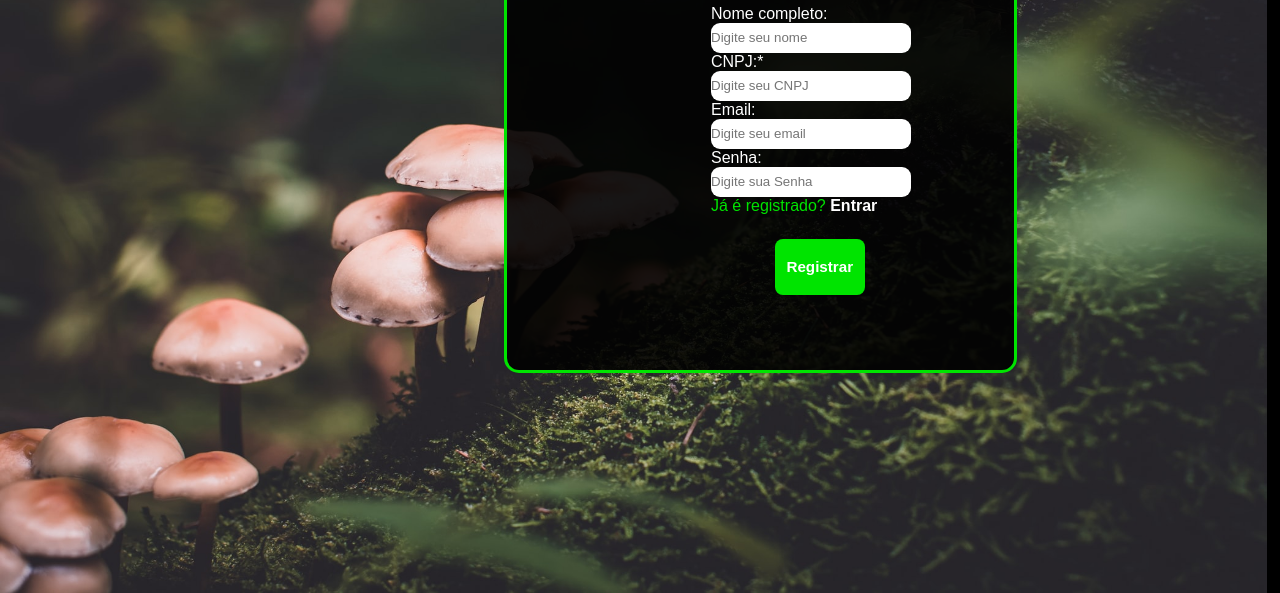
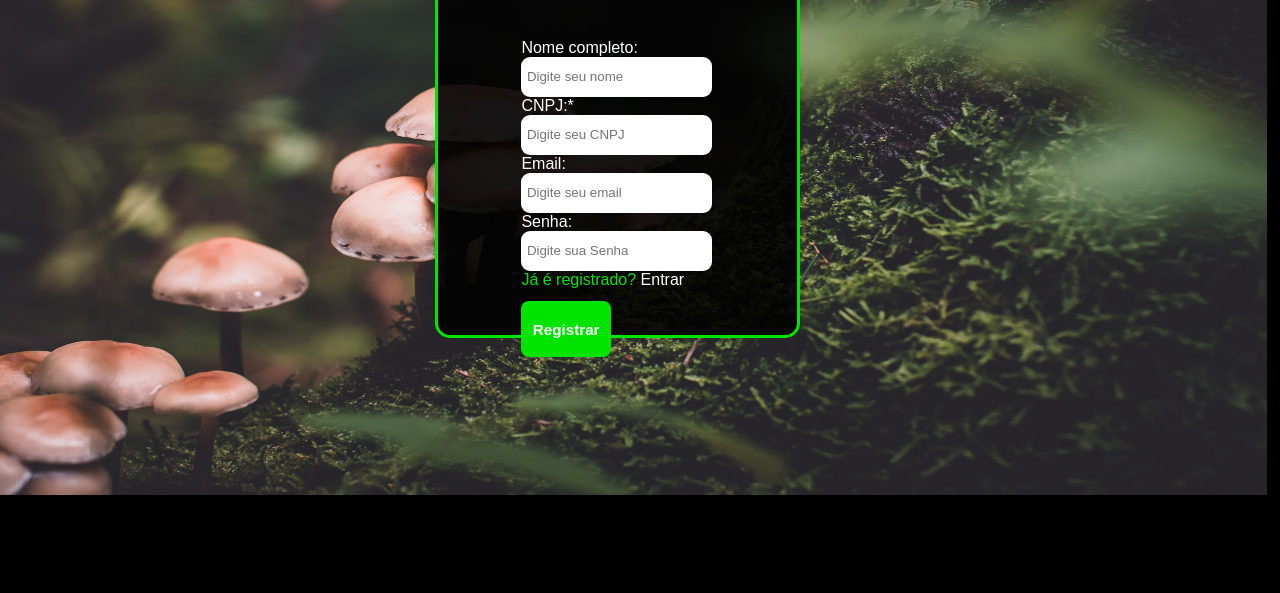
Before and after one commit to verde-code/mushsolution, a plain HTML site: page mushsolution-site/cadastro.html in a window 1280 px wide. Shown: the part 286-879 px from the top of the page. After the commit the page ends 800 px from the top, so only its background shows below. Drawn offline with Linux system fonts and the light colour scheme.

Commit message:
Arquivos site institucional v0.6

```diff
--- a/mushsolution-site/cadastro.html
+++ b/mushsolution-site/cadastro.html
@@ -5,7 +5,7 @@
     <meta charset="UTF-8">
     <meta http-equiv="X-UA-Compatible" content="IE=edge">
     <meta name="viewport" content="width=device-width, initial-scale=1.0">
-    <title>mushsolutions@</title>
+    <title>MushSolution</title>
     <link rel="stylesheet" type="text/css" href="./css/style.css">
     <link rel="stylesheet" type="text/css" href="./css/cadastro.css">
 </head>
@@ -37,7 +37,7 @@
         <div class="pag-login">
             <div class="container">
                 <div class="box-login">
-                    <h1>Faça aqui seu cadastro</h1><br><br><br>
+                    <h1>Faça seu cadastro</h1><br><br><br>
                     <div class="login">
                         Nome completo:<br><input type="text" class="input-nome" placeholder="Digite seu nome"><br>
                         CNPJ:*<br><input type="text" class="input-cnpj" placeholder="Digite seu CNPJ"><br>
@@ -45,14 +45,14 @@
                         Senha:<br> <input type="password" class="input-padrao-senha" placeholder="Digite sua Senha"><br>
 
                         <div class="form-btn">
-                            <span class="msg-cadastrar">Já é registrado? <a href="login.html" target="blank"><b>Entrar</b></a></span>
+                            <span class="msg-cadastrar">Já é registrado? <a href="login.html" target="blank">Entrar</a></span>
                             <br>
                             <!-- ---------------------------- BOX LOGIN-FIM---------------------------- -->
                             <!-- Mensagem Validação -->
                             <span class="msg-validation" id="msg_register"></span>
 
                         </div>
-                        <button class="botao-verde" onclick="validacao_cadastro()" style="margin-top: 3vh; width: 7vw;">Registrar</button>
+                        <button class="botao-verde" onclick="validacao_cadastro()">Registrar</button>
                     </div>
 
 
--- a/mushsolution-site/css/cadastro.css
+++ b/mushsolution-site/css/cadastro.css
@@ -1,6 +1,5 @@
 .login{
     color: white;
-    margin-left: 20%;
 }
 .login:hover{
     color: white;
@@ -9,39 +8,44 @@
  .pag-login{
     width: 600px;
     height: 360px;
-    /* padding-left: 200px; Margin interna */
-    /* margin-left: 280px; */
-    margin: auto;
+    margin-top: 5vh;
+    margin-left: 6.5vw;
     border-radius: 5px;
-    /*border: 2px solid #00e400; Borda na de espessura e cor*/
     font-family: 'Poppins', sans-serif;
 
  }
 
- .box-login h1{
-    text-align: center;
- }
-
  .box-login .login{
-    margin-left: 25.5vh;
     margin-bottom: 0;
     margin-top: 0;
 
  }
 
  .box-login .login input{
-     width: 200px;
-     height: 30px;
-     border-radius: 9px;
-     border: none;
+    width: 14.5vw;
+    height: 5vh;
+    border-radius: 9px;
+    border: none;
+    padding-left: 2%;
+    outline: none;
 
  }
 
- .botao-verde{
-     margin-left: 8vh;
-     height: 20%;
- }
+.msg-cadastrar{
+    color: #00e400;
+}
+.div-fundo-conteudo-flutuante{
+    width: 28vw;
+    height: 53.3vh;
+    margin-left: 34vw;
+}
+.botao-verde{
+    margin-left: 0;
+    margin-top: 1vw;
+    width: 7vw;
+}
 
- .msg-cadastrar{
-    color: #00e400;
- }
+.img-fundo{
+      width: 100vw;
+      height: 86.72vh;
+}
--- a/mushsolution-site/css/login.css
+++ b/mushsolution-site/css/login.css
@@ -1,6 +1,5 @@
 .login{
     color: white;
-    margin-left: 20%;
 }
 .login:hover{
     color: white;
@@ -9,21 +8,18 @@
  .pag-login{
     width: 600px;
     height: 360px;
-    /* padding-left: 200px; Margin interna */
-    /* margin-left: 280px; */
-    margin: auto;
+    margin-top: 2vw;
+    margin-left: 12vh;
     border-radius: 5px;
-    /*border: 2px solid #00e400; Borda na de espessura e cor*/
     font-family: 'Poppins', sans-serif;
 
  }
 
- .box-login h1{
-    text-align: center;
+ .box-login{
+     padding-top: 2vh;
  }
 
  .box-login .login{
-    margin-left: 16vh;
     margin-bottom: 0;
     margin-top: 0;
 
@@ -35,6 +31,7 @@
     border-radius: 9px;
     border: none;
     padding-left: 2%;
+    outline: none;
  }
 
  .box-login .login button{
@@ -51,3 +48,20 @@
  .msg-cadastrar{
     color: #00e400;
  }
+
+ .div-fundo-conteudo-flutuante{
+   width: 27vw;
+   height: 43vh;
+   margin-left: 34vw;
+   margin-top: 14vw;
+ }
+
+ .botao-verde{
+   margin-left: 0;
+   margin-top: 1vw;
+   width: 7vw;
+ }
+ .img-fundo{
+   width: 100vw;
+   height: 86.72vh;
+}
--- a/mushsolution-site/css/style.css
+++ b/mushsolution-site/css/style.css
@@ -2,7 +2,7 @@
 
 * {
     max-width: 99vw;
-    max-height: 99vh;
+    max-height: 100vh;
     margin: 0;
     padding: 0;
     font-family: 'Nunito', sans-serif;
@@ -15,7 +15,8 @@ body{
     background-size: cover;
     width: 99vw;
     height: 100vh;
-    margin: 0 auto;
+    margin: 0vh;
+    padding: 0;
     position: absolute;
 }
 a{
@@ -68,7 +69,7 @@ a:hover{
 .div-fundo-conteudo{
     position: absolute;
     margin-top: 11%;
-    background-color: rgba(000, 000, 000, 0.9);
+    background-color: rgba(000, 000, 000, 0.89);
     width: 100%;
     height: 60%;
     border-style: solid;
@@ -80,7 +81,7 @@ a:hover{
 }
 .div-fundo-conteudo-flutuante{
     position: absolute;
-    margin-top: 11%;
+    margin-top: 12vw;
     margin-left: 63vh;
     background-color: rgba(000, 000, 000, 0.9);
     width: 40%;
```
Also changed, not shown: mushsolution-site/index.html (+1 -1 lines), mushsolution-site/login.html (+4 -4 lines).
